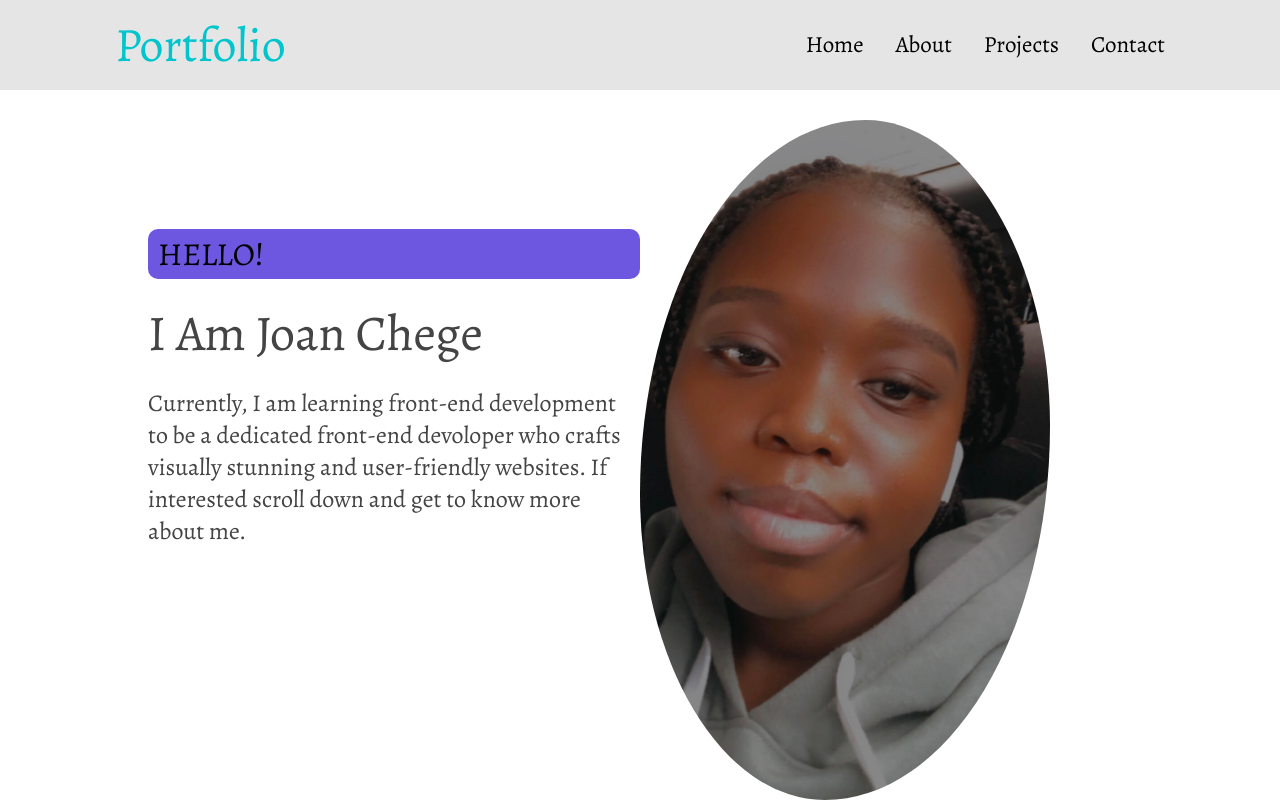
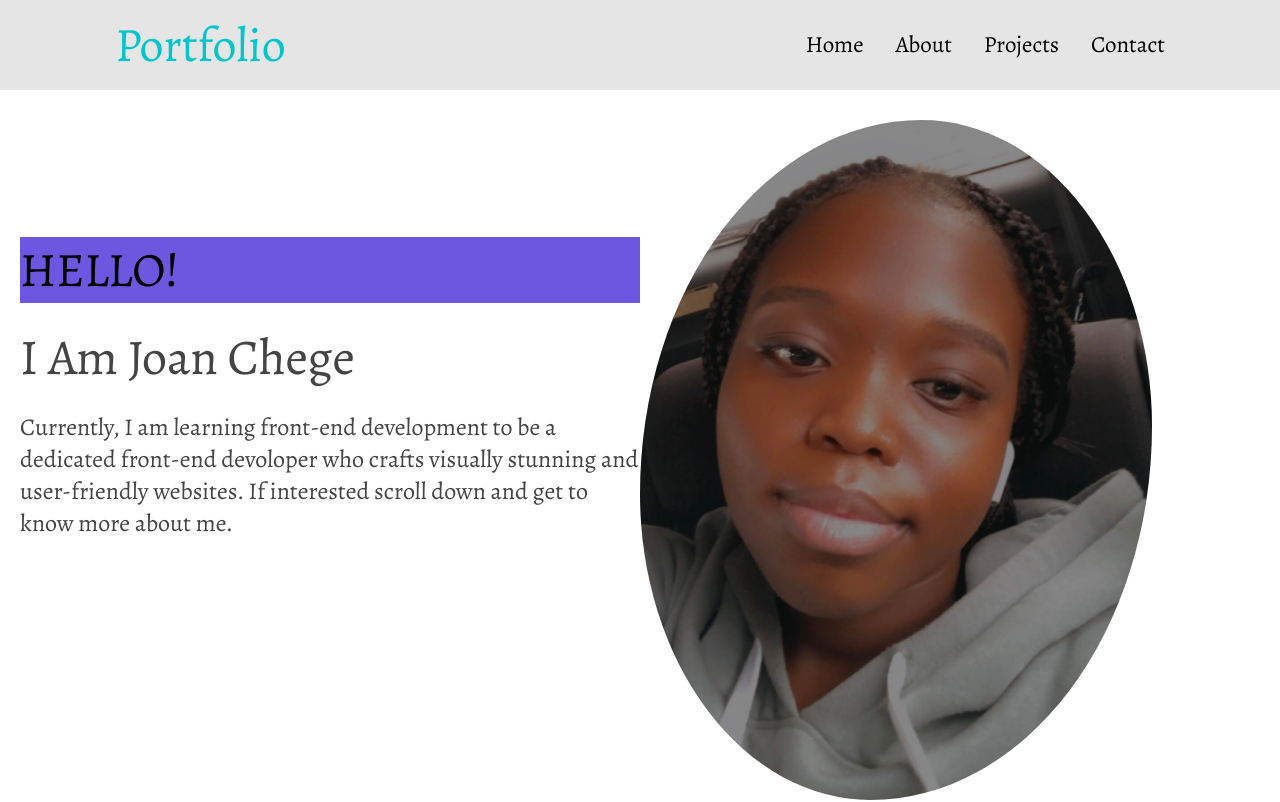
Before and after one commit to JoanChege/joanchege-react-portfolioapp, a React (Create React App) app: page / in a window 1280 px wide. Shown: the top 802 px of the page. Built offline with nearby package versions, Linux system fonts and the light colour scheme.

Commit message:
feat: add font size to xxx-large

```diff
--- a/src/components/Intro/intro.css
+++ b/src/components/Intro/intro.css
@@ -1,7 +1,3 @@
-.wrapper{
-    padding-inline: 10vw;
-  }
-
 .featured-box{
     position: relative;
     height: 100vh;
@@ -21,12 +17,9 @@
   }
 
   .hello{
-    padding: 3px 10px;
-    font-size: xx-large;
+    font-size: xxx-large;
     font-weight: 500;
-    border-radius: 10px;
     background-color: var(--first-color);
-
   }
   .introtext{
     font-size: 50px;
```
